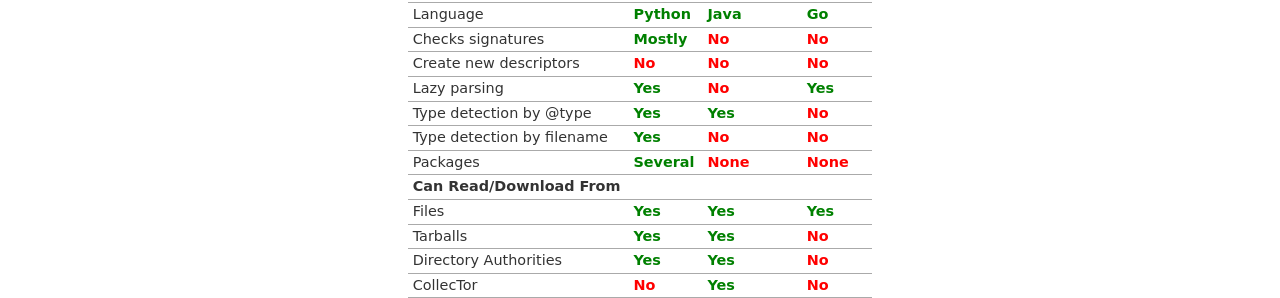
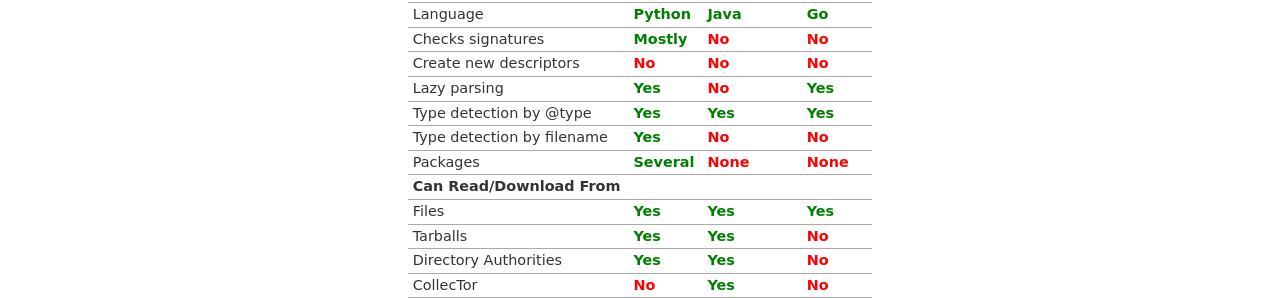
Before and after one commit to torproject/stem, a Sphinx documentation site: the page built from docs/tutorials/mirror_mirror_on_the_wall.rst, in a window 1280 px wide and 900 px high, scrolled down 4492 px. Shown: the part 289-587 px from the top of the window. Built offline with Sphinx 7.4.7, drawn with Linux system fonts in a browser that asks for light colours.

Commit message:
Zoossh can do @type detection
Correction from Philipp...

  https://lists.torproject.org/pipermail/tor-dev/2015-October/009730.html

```diff
--- a/docs/change_log.rst
+++ b/docs/change_log.rst
@@ -71,6 +71,7 @@
 
  * **Website**
 
+  * `Comparison of our descriptor parsing libraries <tutorials/mirror_mirror_on_the_wall.html#are-there-any-other-parsing-libraries>`_
   * Example for `custom path selection for circuits <tutorials/to_russia_with_love.html#custom-path-selection>`_ (:trac:`8728`)
 
 .. _version_1.4:
--- a/docs/tutorials/mirror_mirror_on_the_wall.rst
+++ b/docs/tutorials/mirror_mirror_on_the_wall.rst
@@ -270,7 +270,7 @@
 Checks signatures           :green:`Mostly`   :red:`No`       :red:`No`
 Create new descriptors      :red:`No`         :red:`No`       :red:`No`
 Lazy parsing                :green:`Yes`      :red:`No`       :green:`Yes`
-Type detection by @type     :green:`Yes`      :green:`Yes`    :red:`No`
+Type detection by @type     :green:`Yes`      :green:`Yes`    :green:`Yes`
 Type detection by filename  :green:`Yes`      :red:`No`       :red:`No`
 Packages                    :green:`Several`  :red:`None`     :red:`None`
 **Can Read/Download From**
```
